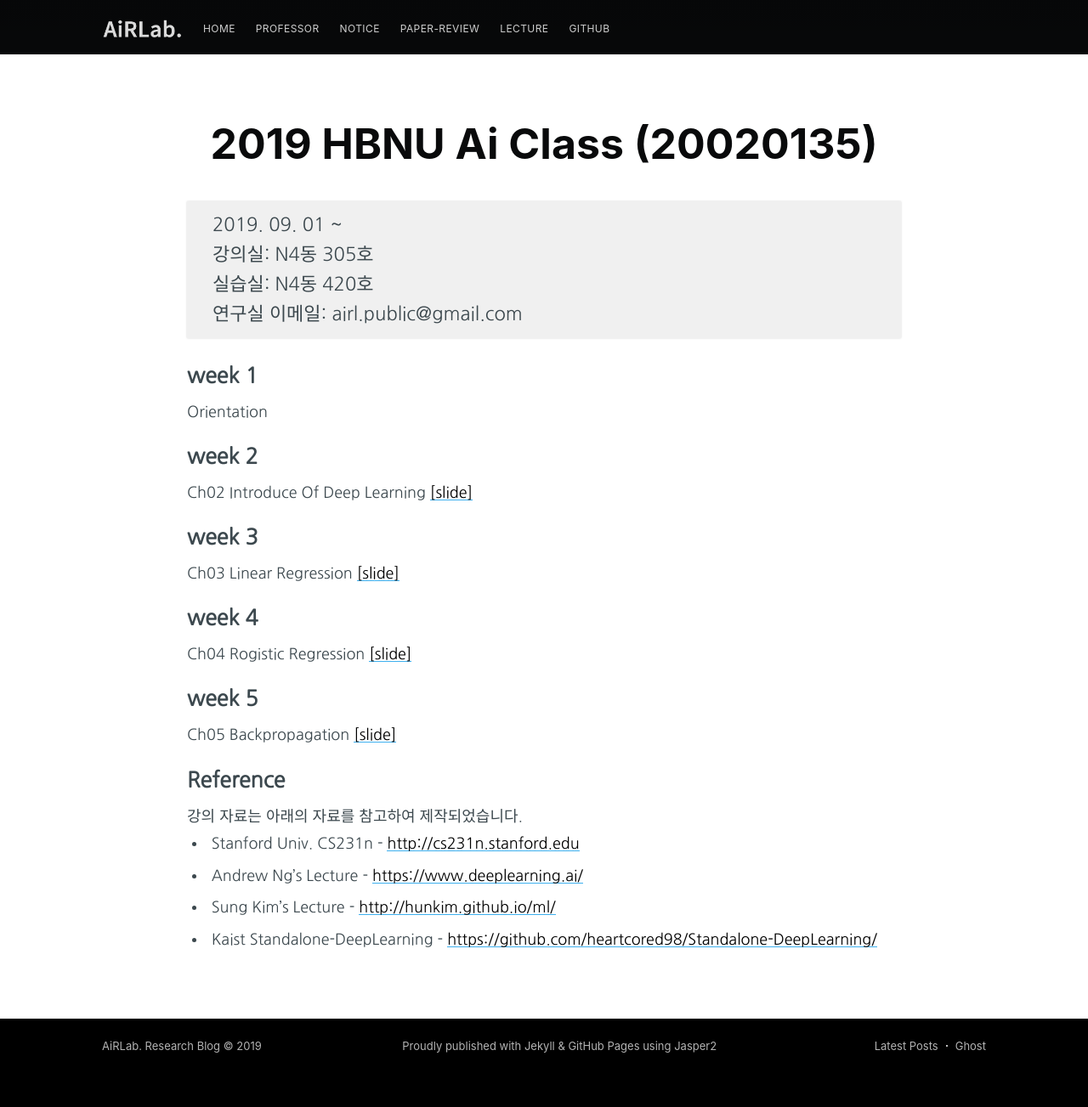
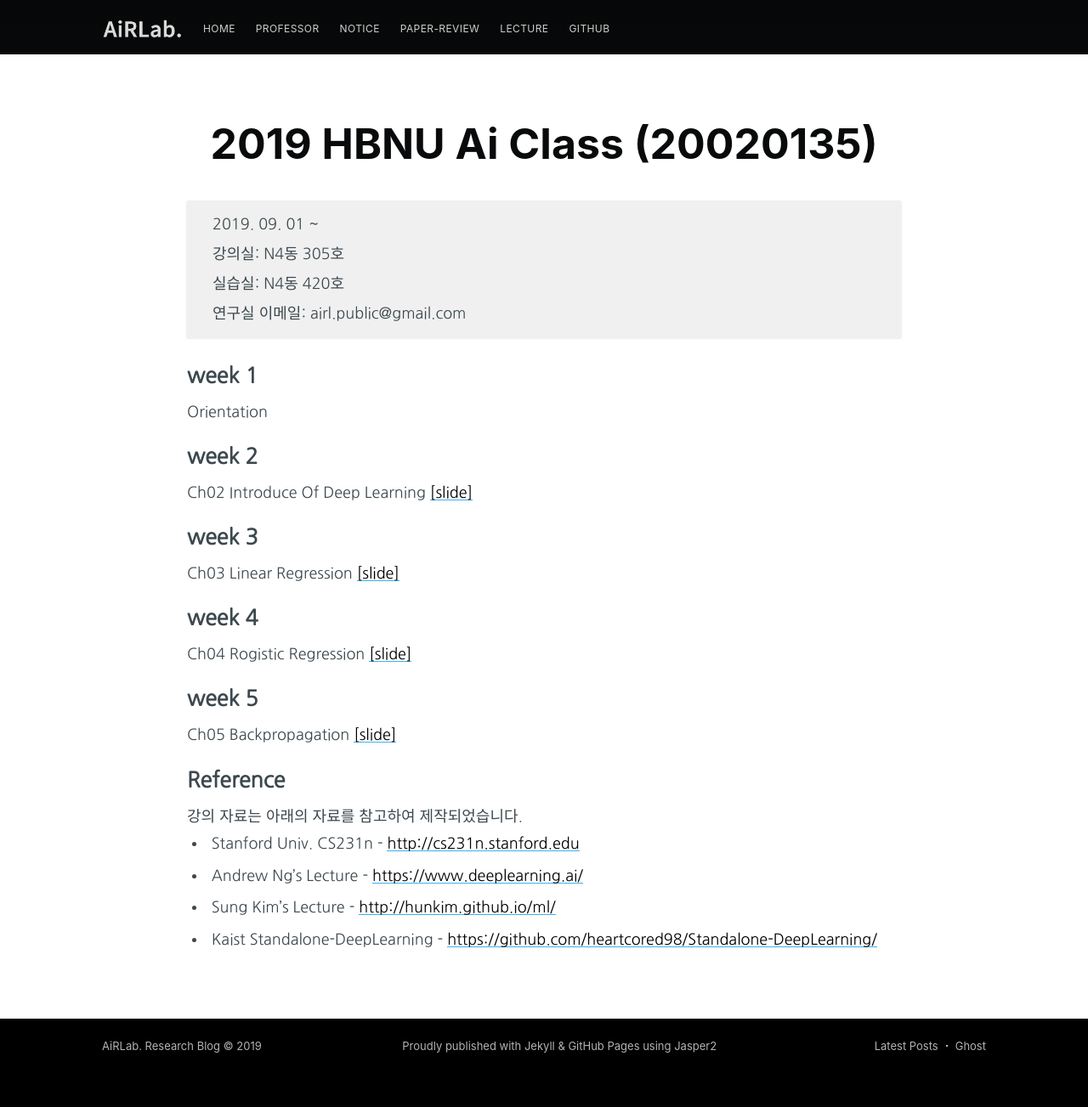
Before and after one commit to AiRLab-hub/github-page, a Jekyll site: the page built from lecture/20020135/2019/index.html, in a window 1280 px wide. Shown: the whole page at 85% size. Built offline with Jekyll 4.4.1, drawn with Linux system fonts in a browser that asks for light colours; nearby versions of some CDN libraries; comment, search, counter and statistics services are not loaded.

Commit message:
fix: font-size

```diff
--- a/lecture/20020135/2019/index.html
+++ b/lecture/20020135/2019/index.html
@@ -17,6 +17,7 @@ subclass: 'post page'
    box-sizing: border-box;
 }
 .introduce__profile {
+    font-size: 1.8rem;
     text-align: left;
     background-color: rgb(240, 240, 240);
     padding: 10px 30px;
```
